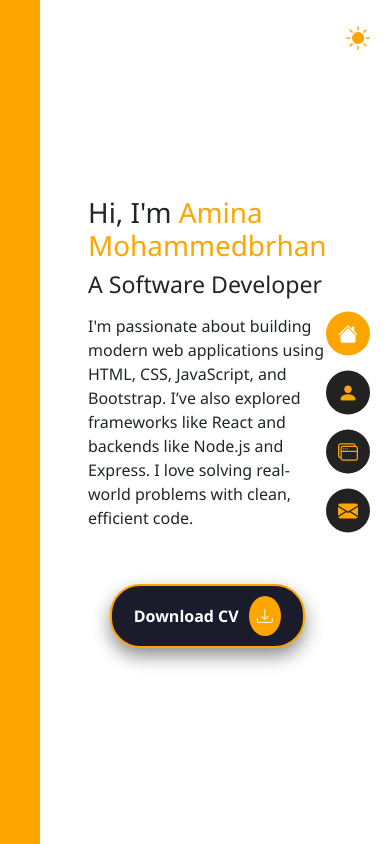
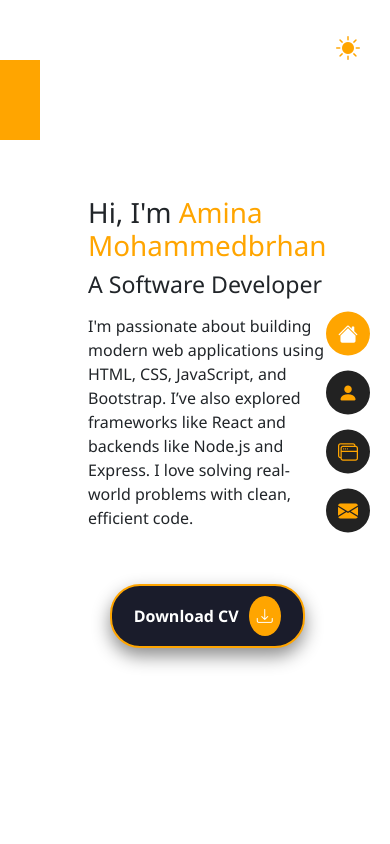
Before and after one commit to amuni5323/NormalPortfolio, a plain HTML site: page index.html in a window 390 px wide. Drawn offline with nearby package versions, Linux system fonts and the light colour scheme.

Commit message:
done done

```diff
--- a/index.html
+++ b/index.html
@@ -25,15 +25,15 @@
 
     .profile-img {
       width: 80%;
-      max-width: none;
       height: 100vh;
       object-fit: cover;
-      border-radius: 0;
       border-left: 40px solid orange;
       border-bottom: 40px solid orange;
-      border-top: 40px solid orange;
+      border-top: 40px solid orange; /* ✅ ensure top border is visible */
       position: relative;
       z-index: 1;
+      display: block;
+      margin: 0 auto; /* center horizontally if needed */
     }
 
     /* Dark mode styles */
@@ -99,8 +99,8 @@
     /* Theme toggle */
     .theme-toggle {
       position: fixed;
-      top: 20px;
-      right: 20px;
+      top: 30px;   /* ✅ push down from very top */
+      right: 30px; /* ✅ add space from right edge */
       z-index: 1001;
       font-size: 24px;
       cursor: pointer;
@@ -148,6 +148,14 @@
       background: var(--accent-green) !important;
     }
 
+    /* ✅ Responsive Fix for Mobile */
+    @media (max-width: 768px) {
+      .profile-img {
+        width: 100%;
+        height: auto;   /* don’t force full height on small screens */
+        margin-top: 60px; /* ✅ leave gap for theme toggle */
+      }
+    }
   </style>
 </head>
 <body class="light">
```
